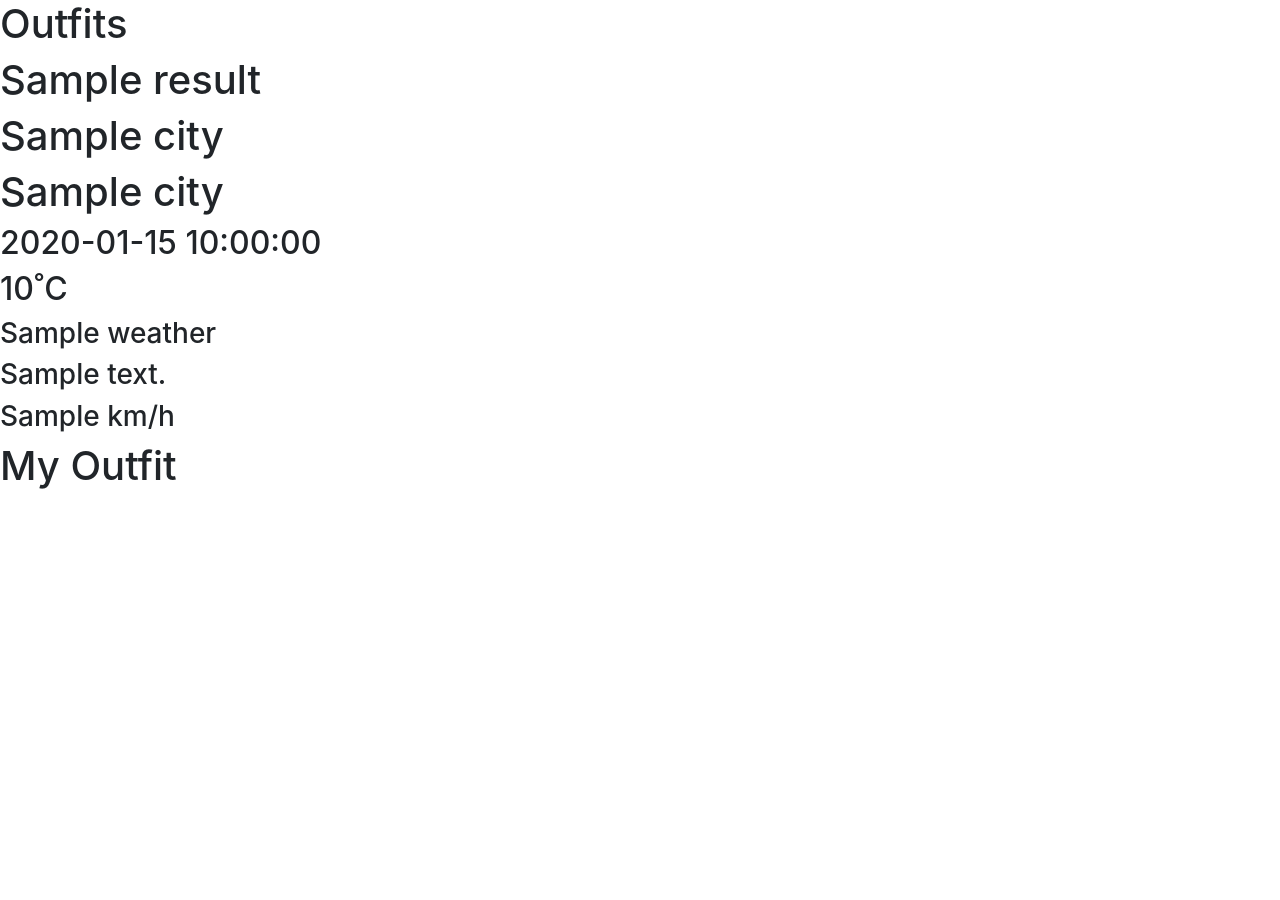
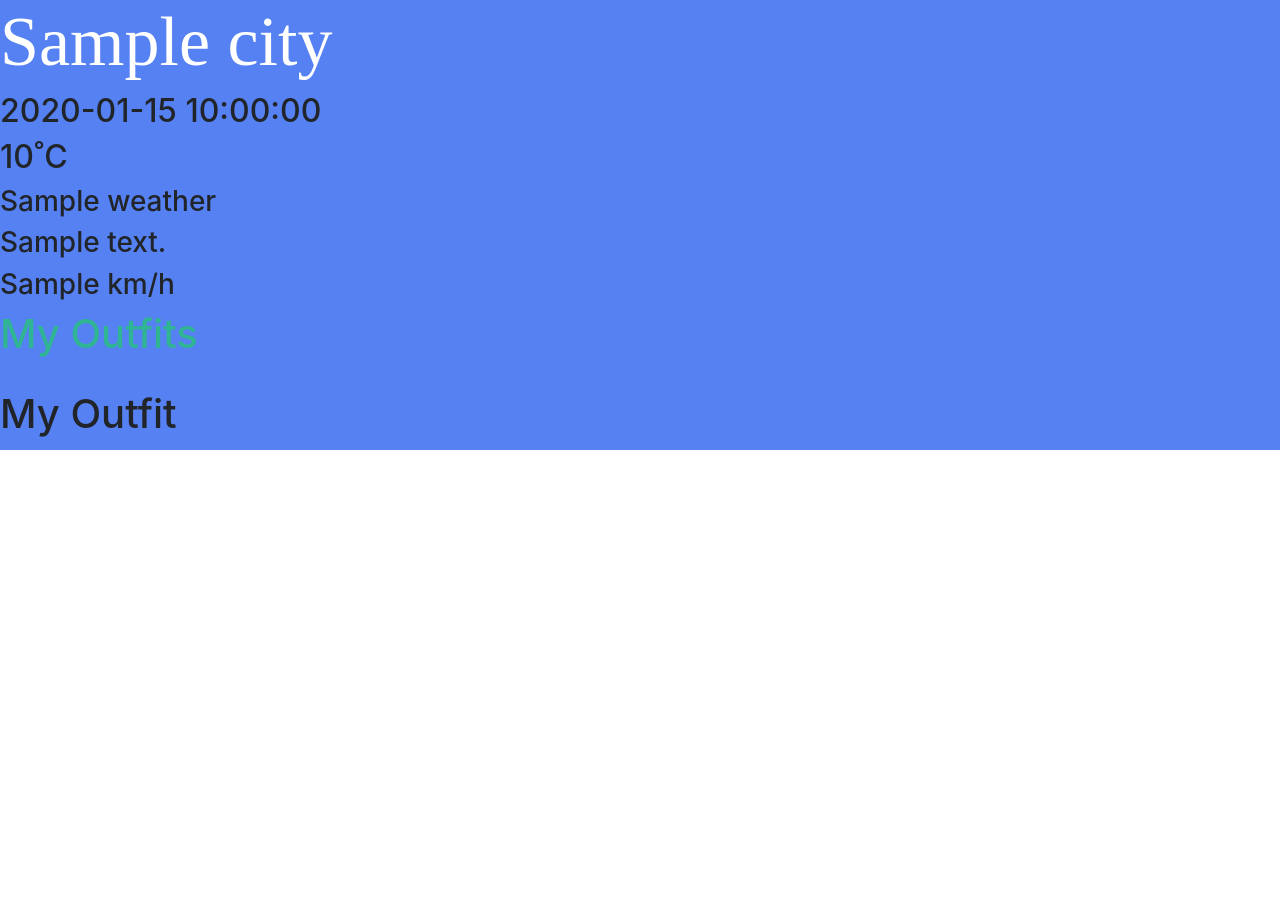
Before and after one commit to Paulinakhew/outweather, a Flask app: template templates/outfits.html in a window 1280 px wide. Before the commit the page ends 489 px from the top, so only its background shows below. Run offline with Flask 2, Linux system fonts and the light colour scheme; the template is opened without the code that fills it: most values are stand-ins (such as "Sample title", 1, 10 or a date in 2020); some libraries are stand-ins or nearby versions.

Commit message:
Update UI of third page

```diff
--- a/templates/outfits.html
+++ b/templates/outfits.html
@@ -2,18 +2,42 @@
 <head>
     <title>Outfits</title>
     <link rel="stylesheet" href="https://stackpath.bootstrapcdn.com/bootstrap/4.3.1/css/bootstrap.min.css" integrity="sha384-ggOyR0iXCbMQv3Xipma34MD+dH/1fQ784/j6cY/iJTQUOhcWr7x9JvoRxT2MZw1T" crossorigin="anonymous">
+    <link rel="icon" type="image/png" sizes="16x16" href="static/images/icon.ico">
+
+    <style>
+    .background{
+        width:100%;
+    	height:900px;
+    	background: linear-gradient(to bottom, #5581F3 50%, white 50%);
+    }
+    green{
+        color:#2FB494;
+    }
+    .title{
+        font-family: 'Futura';
+        font-weight: 300;
+        font-size: 70px;
+        color:#fff;
+    }
+    </style>
 </head>
 
 <body>
-    <h1>Outfits</h1>
-    <h1>{{result}}</h1>
-    <h1>{{city}}</h1>
-    <h1>{{city}}</h1>
-    <h2>{{result["Date"]}}</h2>
-    <h2>{{result["Temperature"]}}˚C</h2>
-    <h3>{{result["Weather"]}}</h3>
-    <h3>{{result["Weather Details"]}}</h3>
-    <h3>{{result["Wind Speed"]}} km/h</h3>
+    <div class="background">
+        <div>
 
-    <h1>My Outfit</h1>
+        </div>
+        <h1 class="title">{{city}}</h1>
+        <h2>{{result["Date"]}}</h2>
+        <h2>{{result["Temperature"]}}˚C</h2>
+        <h3>{{result["Weather"]}}</h3>
+        <h3>{{result["Weather Details"]}}</h3>
+        <h3>{{result["Wind Speed"]}} km/h</h3>
+        <h1><green>My Outfits</green></h1>
+        <br>
+        <h1>My Outfit</h1>
+    </div>
+
+
+
 </body>
```
